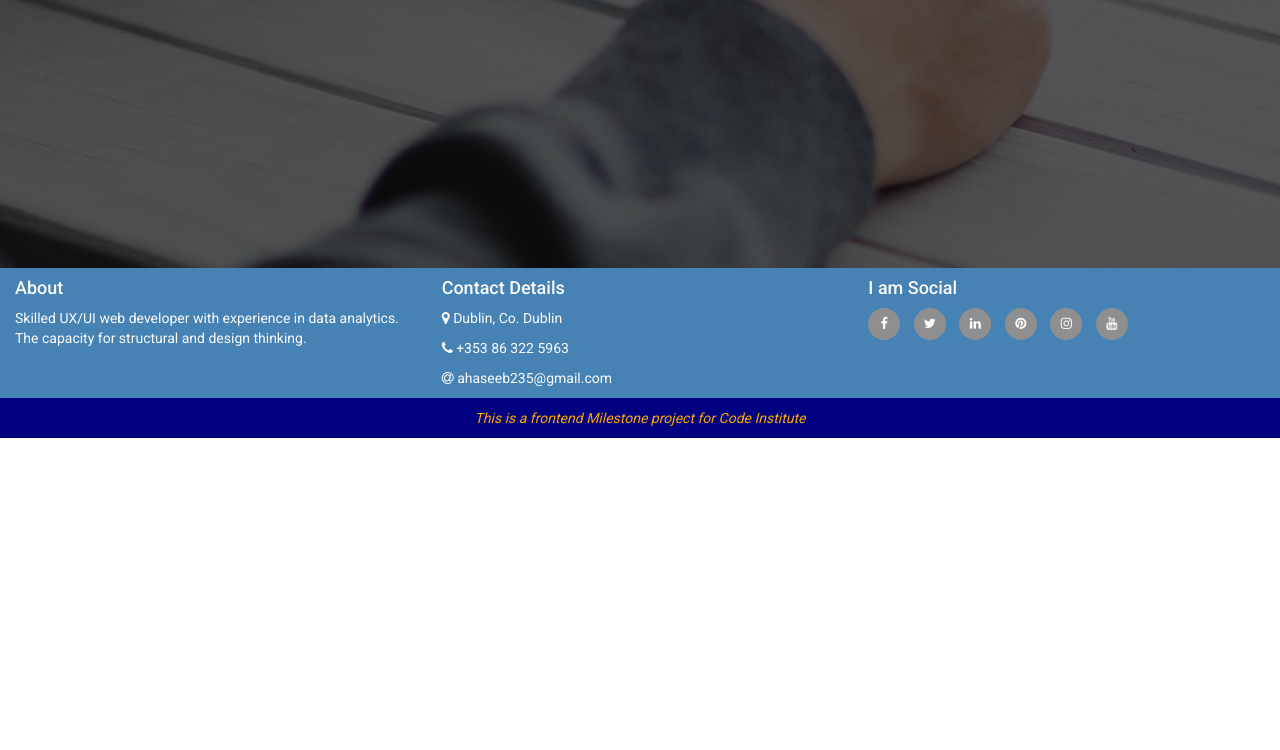
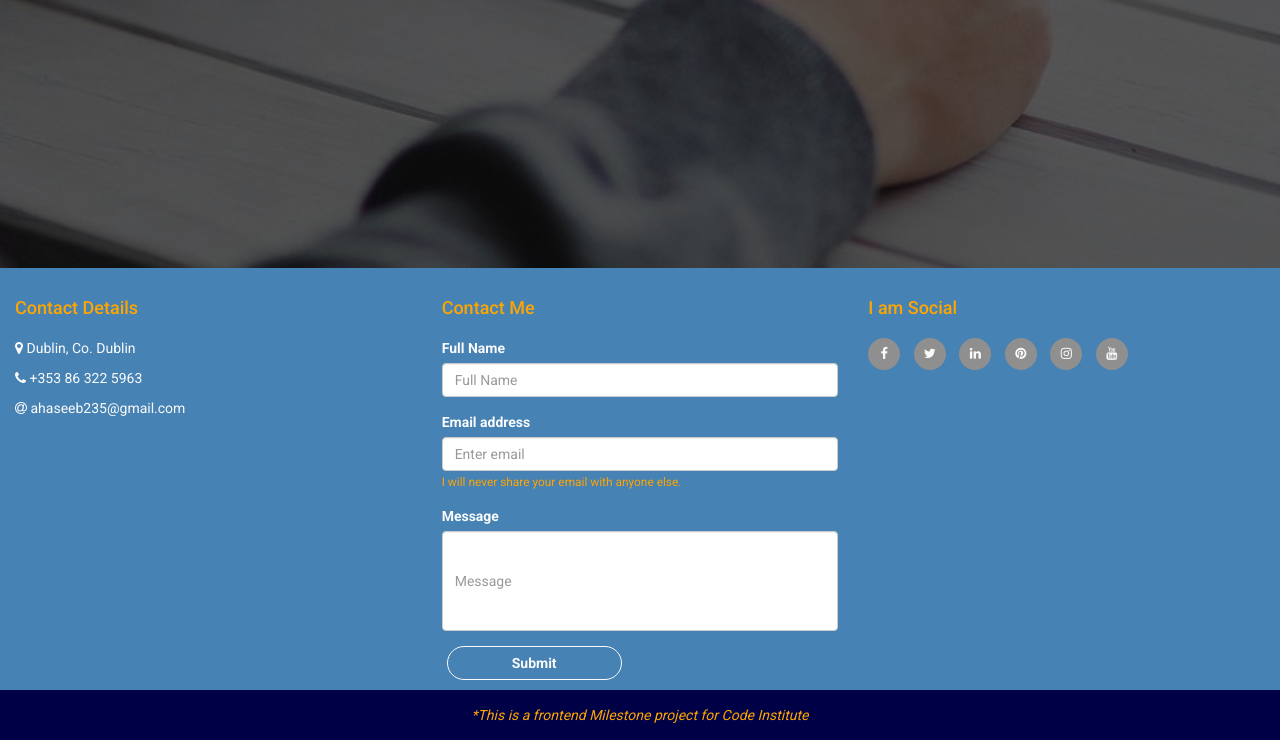
Before and after one commit to ahaseeb235/AbdulHaseebCV, a plain HTML site: page index.html in a window 1280 px wide. Shown: the part 1492-2242 px from the top of the page. Before the commit the page ends 1940 px from the top, so only its background shows below. Drawn offline with nearby package versions, Linux system fonts and the light colour scheme.

Commit message:
added footer with contact form

```diff
--- a/index.html
+++ b/index.html
@@ -150,7 +150,7 @@
                       <div class="form-group">
                         <label for="Email1">Email address</label>
                         <input type="email" class="form-control" id="Email1" aria-describedby="emailHelp" placeholder="Enter email">
-                        <small id="emailHelp" class="form-text text-muted">We'll never share your email with anyone else.</small>
+                        <small id="emailHelp" class="form-text text-muted"><i>I will never share your email with anyone else</i></small>
                       </div>
                       <div class="form-group">
                         <label for="Password">Password</label>
@@ -161,7 +161,7 @@
                         <input type="message" class="form-control" id="message" placeholder="Message">
                       </div>
 
-                      <button type="submit" class="btn btn-success">Let's get in touch.</button>
+                      <button type="submit" class="btn btn--red2 btn--cta2 center-block">Let's get in touch</button>
                 </form>
               <!-- / pop up modal message box-->
               </div>
@@ -172,22 +172,40 @@
 
 <!--- Footer -->
 
-     <footer class="container-fluid">
+     <footer class="container-fluid footy-footer">
             <div class="row">
-                <div class="col-sm-4">
-                    <h4 class="uppercase general-sub">About</h4>
-                    <p class="inline-block">
-                        Skilled UX/UI web developer with experience in data analytics.
-                        The capacity for structural and design thinking.
-                    </p>
-                </div>
                 <div class="col-sm-4">
                     <h4 class="uppercase general-sub">Contact Details</h4>
                     <p class="inline-block"><i class="fa fa-map-marker" aria-hidden="true"></i> Dublin, Co. Dublin</p>
                     <p><i class="fa fa-phone" aria-hidden="true"></i> +353 86 322 5963</p>
                      <p><i class="fa fa-at" aria-hidden="true"></i> ahaseeb235@gmail.com</p>
                 </div>
+   <!--- Footer contact form -->
+                <div class="contactform col-sm-4">
+                    <div>
+                        <h4 class="uppercase general-sub">Contact Me</h4>
+                    </div>
+                    <form>
+                      <div class="form-group">
+                        <label for="fullname">Full Name</label>
+                        <input type="email" class="form-control" id="exampleInputEmail1" placeholder="Full Name">
 
+                      </div>
+                      <div class="form-group">
+                        <label for="email">Email address</label>
+                        <input type="email" class="form-control" id="email" aria-describedby="emailHelp" placeholder="Enter email">
+                        <small id="emailHelp" class="form-text text-muted" color="white">I will never share your email with anyone else.</small>
+                      </div>
+                      <div class="form-group">
+                        <label for="message">Message</label>
+                        <input type="message" class="form-control" id="message" placeholder="Message">
+                      </div>
+                      <button type="submit" class="btn btn--red1 btn--cta1 center-block">Submit</button>
+                    </form>
+                </div>
+       <!--- / Footer contact form -->
+
+       <!--- Footer social -->
                 <div class="col-sm-4">
                     <h4 class="uppercase general-sub">I am Social</h4>
                     <ul class="list-inline social-links">
@@ -200,12 +218,12 @@
                     </ul>
                 </div>
             </div>
-
+        <!--- /Footer social -->
 
      </footer>
           <div class="row">
               <div class="container-fluid">
-                <p class="footnote"><i>This is a frontend Milestone project for Code Institute</i></p>
+                <p class="footnote"><i>*This is a frontend Milestone project for Code Institute</i></p>
               </div>
            </div>
 
--- a/style.css
+++ b/style.css
@@ -197,7 +197,7 @@ body {
 /* education */
 
 #education {
-    background-color: blue;
+    background-color: transparent;
 }
 
 /*{padding-top:50px;height:500px;color: #fff; background-color: #009688;} */
@@ -260,6 +260,9 @@ body {
 }
 
 /*--------------------------------------------Footer*/
+
+
+
 footer {
     background-color: steelblue;
     color: #fafafa;
@@ -307,16 +310,96 @@ footer .cv-pdf i:hover {
     background: orange;
 }
 
+
+#message {
+    height: 100px;
+}
+
 #footer-details {
     margin: 20px;
 }
 
+.footy-footer h4 {
+    color: orange;
+    padding-top: 20px;
+    padding-bottom: 10px;
+}
+
+.text-muted {
+    color: orange;
+}
+
+.btn--cta1 {
+    font-weight: bold;
+    border-radius: 25px;
+    width: 175px;
+    margin:5px;
+    text-decoration: none;
+    margin-bottom: 50px;
+}
+
+.btn--red1 {
+    color: #fafafa;
+    background-color: transparent;
+    border-color: #fafafa;
+    margin: 5px;
+    text-decoration: none;
+    margin-bottom: 10px;
+    float: none;
+}
+
+.btn--red1:hover,
+.btn--red1:active,
+.btn--red1:focus,
+.btn--red1:active:focus {
+    text-decoration: none;
+    background-color: orange;
+    color: #fafafa;
+    transition: all 0.35s ease-in-out;
+    -moz-transition: all 0.35s ease-in-out;
+    -webkit-transition: all 0.35s ease-in-out;
+    -o-transition: all 0.35s ease-in-out;
+}
+
+.btn--cta2 {
+    font-weight: bold;
+    border-radius: 25px;
+    width: 150px;
+    margin:5px;
+    text-decoration: none;
+    margin-bottom: 50px;
+}
+
+.btn--red2 {
+    color: #fafafa;
+    background-color: #e59400;
+    border-color: #fafafa;
+    margin: 5px;
+    text-decoration: none;
+    margin-bottom: 10px;
+    float: none;
+}
+
+.btn--red2:hover,
+.btn--red2:active,
+.btn--red2:focus,
+.btn--red2:active:focus {
+    text-decoration: none;
+    background-color: orange;
+    color: #fafafa;
+    transition: all 0.35s ease-in-out;
+    -moz-transition: all 0.35s ease-in-out;
+    -webkit-transition: all 0.35s ease-in-out;
+    -o-transition: all 0.35s ease-in-out;
+}
+
+
 /* footnote */
 .footnote {
     text-align: center;
-    background-color: #000080;
+    background-color: #000046;
     color: orange;
     margin-top: 0px;
-    padding: 10px 10px 10px 10px;
+    padding: 15px 10px 15px 10px;
 
 }
```
Also changed, not shown: 1 other file.
